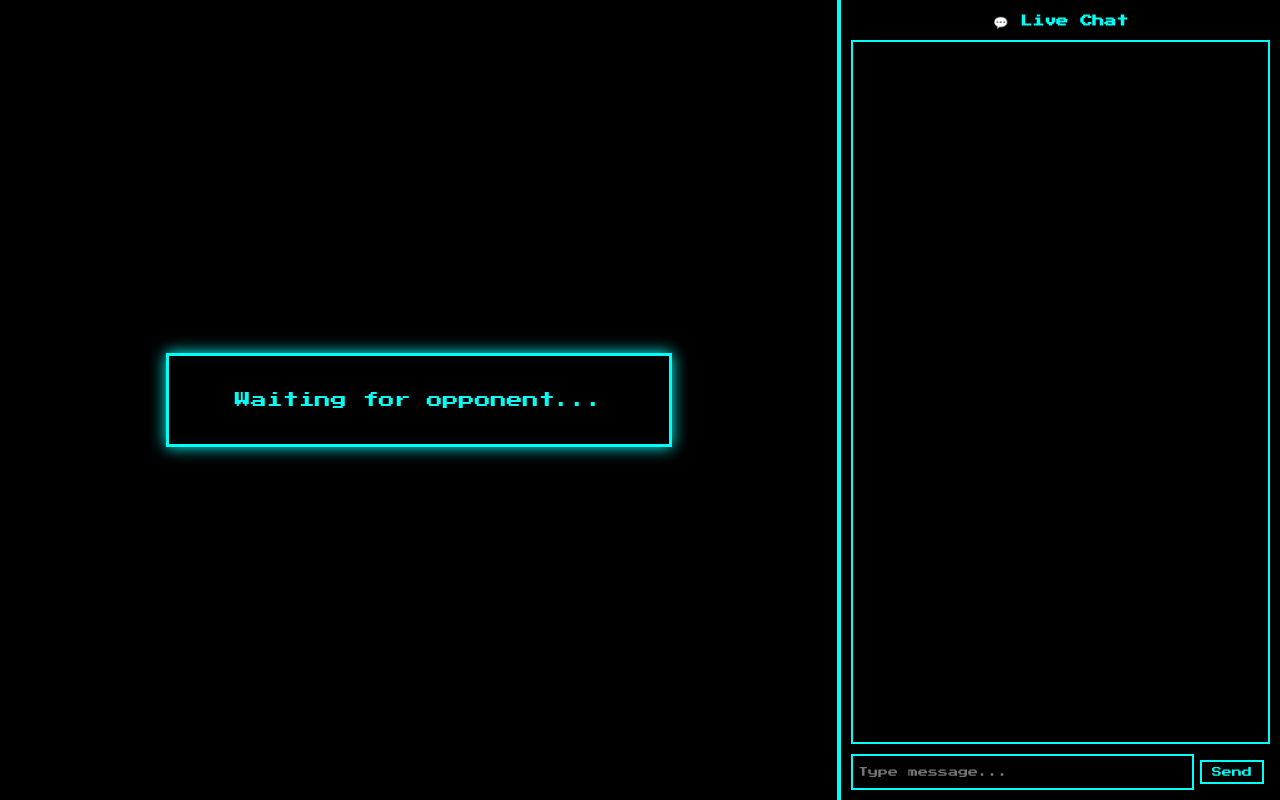
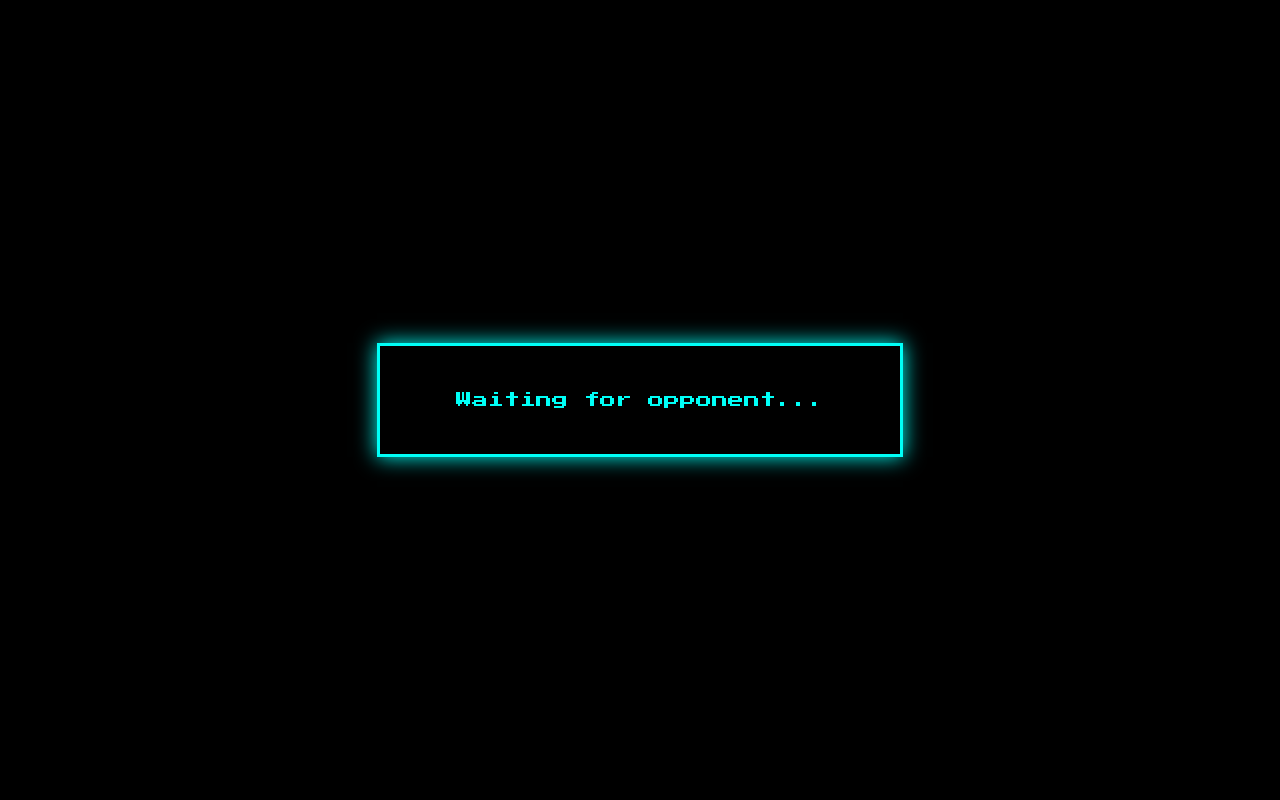
Before and after one commit to Kayyummd/game, a Flask app: page /multiplayer_game.html in a window 1280 px wide. Run offline with Flask 3, Linux system fonts and the light colour scheme; some libraries are stand-ins or nearby versions.

Commit message:
Update multiplayer_game.html

```diff
--- a/cricket_project/templates/multiplayer_game.html
+++ b/cricket_project/templates/multiplayer_game.html
@@ -8,76 +8,17 @@
   <script src="https://cdn.socket.io/4.7.2/socket.io.min.js"></script>
   <style>
     html, body {
-      margin: 0; padding: 0;
-      height: 100%; background: black;
+      margin: 0; padding: 0; overflow: hidden;
+      height: 100%; background: black; color: #00fff7;
       font-family: 'Press Start 2P', cursive;
-      color: #00fff7; overflow: hidden;
-    }
-    .wrapper {
-      display: flex;
-      height: 100%;
     }
     .game-box {
-      flex: 2;
-      display: flex;
-      flex-direction: column;
-      justify-content: center;
-      align-items: center;
-      background: #000;
-      border-right: 2px solid #00fff7;
-    }
-    .box-content {
-      background: rgba(0, 0, 0, 0.85);
-      padding: 20px;
+      position: absolute; top: 50%; left: 50%;
+      transform: translate(-50%, -50%);
+      background: rgba(0,0,0,0.85); padding: 30px;
       border: 3px solid #00fff7;
-      box-shadow: 0 0 15px #00fff7;
-      text-align: center;
-      width: 90%;
-      max-width: 460px;
-    }
-    .chat-box {
-      flex: 1;
-      display: flex;
-      flex-direction: column;
-      background: #000;
-      padding: 10px;
-      border-left: 2px solid #00fff7;
-    }
-    .chat-box h3 {
-      margin: 5px 0 10px 0;
-      text-align: center;
-      font-size: 12px;
-      color: #00fff7;
-    }
-    #chat-messages {
-      flex: 1;
-      overflow-y: auto;
-      background: #000000cc;
-      border: 2px solid #00fff7;
-      padding: 10px;
-      font-size: 10px;
-    }
-    #chat-input {
-      display: flex;
-      margin-top: 10px;
-    }
-    #chatText {
-      flex: 1;
-      padding: 5px;
-      font-size: 10px;
-      border: 2px solid #00fff7;
-      background: black;
-      color: #00fff7;
-      font-family: inherit;
-    }
-    #chat-input button {
-      padding: 5px 10px;
-      border: 2px solid #00fff7;
-      background: black;
-      color: #00fff7;
-      cursor: pointer;
-      font-family: inherit;
-      font-size: 10px;
+      box-shadow: 0 0 20px #00fff7;
+      text-align: center; width: 90%; max-width: 460px;
     }
     button {
       margin: 6px; padding: 10px 16px;
@@ -89,14 +30,17 @@
     button:hover {
       background: #00fff7; color: black;
     }
+    #bg {
+      position: fixed; top: 0; left: 0;
+      width: 100%; height: 100%; z-index: -1;
+    }
     .hidden { display: none; }
   </style>
 </head>
 <body>
-  <div class="wrapper">
-    <!-- Game UI -->
+  <canvas id="bg"></canvas>
+
   <div class="game-box">
-      <div class="box-content">
     <p id="status">Waiting for opponent...</p>
 
     <div id="toss-box" class="hidden">
@@ -123,21 +67,47 @@
       </div>
     </div>
   </div>
-    </div>
-
-    <!-- Chat UI -->
-    <div class="chat-box">
-      <h3>💬 Live Chat</h3>
-      <div id="chat-messages"></div>
-      <div id="chat-input">
-        <input type="text" id="chatText" placeholder="Type message..." />
-        <button onclick="sendMessage()">Send</button>
-      </div>
-    </div>
-  </div>
 
   <script>
-    const socket = io('http://localhost:5000'); // update if deployed
+    // --- Background Animation ---
+    const bg = document.getElementById('bg');
+    const ctx = bg.getContext('2d');
+    let stars = [];
+
+    function resize() {
+      bg.width = window.innerWidth;
+      bg.height = window.innerHeight;
+    }
+    window.addEventListener('resize', resize); resize();
+
+    for (let i = 0; i < 100; i++) {
+      stars.push({
+        x: Math.random() * bg.width,
+        y: Math.random() * bg.height / 2,
+        r: Math.random() * 1.5 + 0.5,
+        d: Math.random() * 0.3 + 0.1
+      });
+    }
+
+    function animate() {
+      ctx.clearRect(0, 0, bg.width, bg.height);
+      stars.forEach(s => {
+        ctx.beginPath();
+        ctx.arc(s.x, s.y, s.r, 0, 2 * Math.PI);
+        ctx.fillStyle = "#00fff7";
+        ctx.fill();
+        s.y += s.d;
+        if (s.y > bg.height / 2) {
+          s.y = 0;
+          s.x = Math.random() * bg.width;
+        }
+      });
+      requestAnimationFrame(animate);
+    }
+    animate();
+
+    // --- Multiplayer Game Logic ---
+    const socket = io('http://localhost:5000'); // Update if deployed elsewhere
     const room = new URLSearchParams(window.location.search).get('room');
     const isHost = new URLSearchParams(window.location.search).get('host') === 'true';
     let mySocketId = "";
@@ -164,6 +134,7 @@
     socket.on("toss_result", (data) => {
       const won = (data.winner === "host" && isHost) || (data.winner === "guest" && !isHost);
       document.getElementById("status").innerText = `Toss Result: ${data.result}. ${data.winner.toUpperCase()} won.`;
+
       if (won) {
         document.getElementById("batbowl-box").classList.remove("hidden");
         document.getElementById("status").innerText = "You won the toss! Choose Bat or Bowl";
@@ -199,35 +170,6 @@
       }
       document.getElementById("play-buttons").classList.remove("hidden");
     });
-
-    // CHAT LOGIC
-    const chatInput = document.getElementById("chatText");
-    const chatMessages = document.getElementById("chat-messages");
-
-    function sendMessage() {
-      const msg = chatInput.value.trim();
-      if (msg !== "") {
-        socket.emit("chat", { room, message: msg });
-        appendChatMessage("You", msg);
-        chatInput.value = "";
-      }
-    }
-
-    socket.on("chat", (data) => {
-      const sender = data.sender === mySocketId ? "You" : "Opponent";
-      appendChatMessage(sender, data.message);
-    });
-
-    function appendChatMessage(sender, message) {
-      const msgEl = document.createElement("div");
-      msgEl.innerHTML = `<strong>${sender}:</strong> ${message}`;
-      chatMessages.appendChild(msgEl);
-      chatMessages.scrollTop = chatMessages.scrollHeight;
-    }
-
-    chatInput.addEventListener("keydown", e => {
-      if (e.key === "Enter") sendMessage();
-    });
   </script>
 </body>
 </html>
```
Lines whose indentation alone changed are shown as unchanged.
